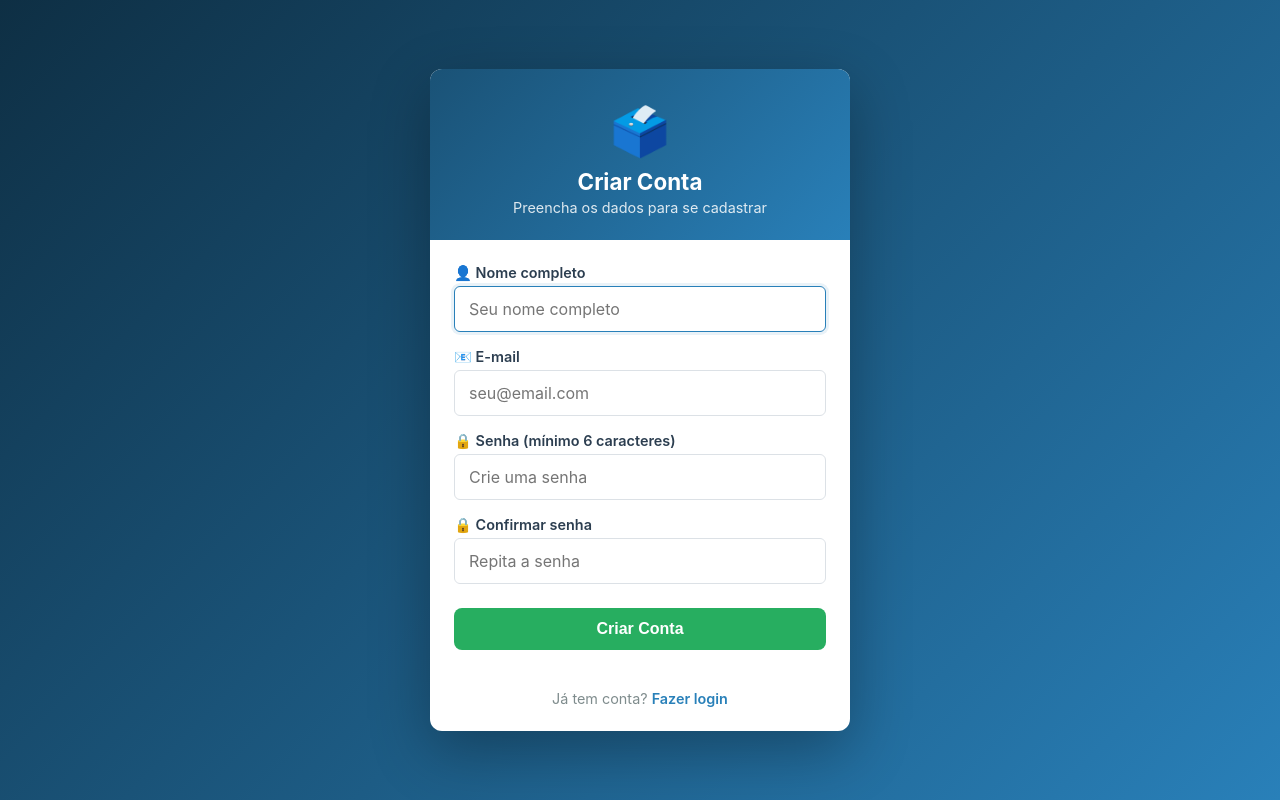
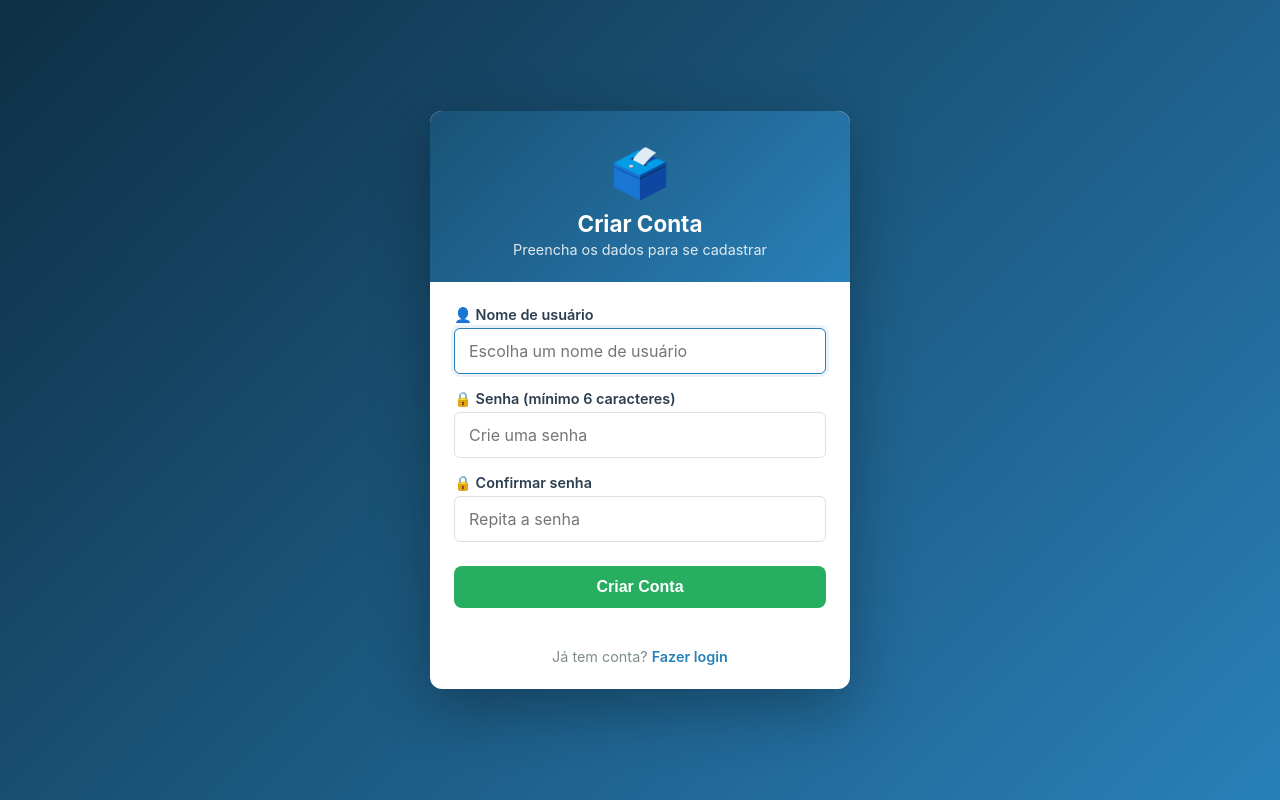
Before and after one commit to givanildo1nicacio-png/cadastro-eleitores, a Flask app: page /registro in a window 1280 px wide. Run offline with Flask 3, Linux system fonts and the light colour scheme.

Commit message:
feat: remover email de todos os cadastros e login por nome
- Removido campo email dos eleitores (form, tabela, cards, PDF, Excel)
- Login agora feito com nome de usuario + senha (sem email)
- Registro apenas com nome de usuario + senha
- Perfil atualizado sem campo email
- Privacidade mantida por usuario

🤖 Generated with Codebuff
Co-Authored-By: Codebuff <noreply@codebuff.com>

```diff
--- a/app.py
+++ b/app.py
@@ -38,8 +38,7 @@ def init_db():
     conn.execute('''
         CREATE TABLE IF NOT EXISTS usuarios (
             id INTEGER PRIMARY KEY AUTOINCREMENT,
-            nome TEXT NOT NULL,
-            email TEXT NOT NULL UNIQUE,
+            nome TEXT NOT NULL UNIQUE,
             senha_hash TEXT NOT NULL,
             created_at TIMESTAMP DEFAULT CURRENT_TIMESTAMP
         )
@@ -55,7 +54,6 @@ def init_db():
             data_nascimento TEXT,
             sexo TEXT,
             telefone TEXT,
-            email TEXT,
             cep TEXT,
             logradouro TEXT,
             numero TEXT,
@@ -134,26 +132,25 @@ def get_usuario_logado():
 def login():
     """Página de login"""
     if request.method == 'POST':
-        email = request.form.get('email', '').strip().lower()
+        nome = request.form.get('nome', '').strip()
         senha = request.form.get('senha', '')
 
-        if not email or not senha:
-            flash('Preencha e-mail e senha', 'error')
+        if not nome or not senha:
+            flash('Preencha nome e senha', 'error')
             return render_template('login.html')
 
         conn = get_db()
         user = conn.execute(
-            'SELECT * FROM usuarios WHERE email = ?', (email,)
+            'SELECT * FROM usuarios WHERE nome = ?', (nome,)
         ).fetchone()
         conn.close()
 
         if user and verificar_senha(senha, user['senha_hash']):
             session['usuario_id'] = user['id']
             session['usuario_nome'] = user['nome']
-            session['usuario_email'] = user['email']
             return redirect(url_for('index'))
         else:
-            flash('E-mail ou senha incorretos', 'error')
+            flash('Nome ou senha incorretos', 'error')
             return render_template('login.html')
 
     return render_template('login.html')
@@ -164,11 +161,10 @@ def registro():
     """Página de registro"""
     if request.method == 'POST':
         nome = request.form.get('nome', '').strip()
-        email = request.form.get('email', '').strip().lower()
         senha = request.form.get('senha', '')
         confirmar = request.form.get('confirmar_senha', '')
 
-        if not nome or not email or not senha:
+        if not nome or not senha:
             flash('Preencha todos os campos', 'error')
             return render_template('registro.html')
 
@@ -183,26 +179,25 @@ def registro():
         conn = get_db()
         try:
             conn.execute(
-                'INSERT INTO usuarios (nome, email, senha_hash) VALUES (?, ?, ?)',
-                (nome, email, hash_senha(senha))
+                'INSERT INTO usuarios (nome, senha_hash) VALUES (?, ?)',
+                (nome, hash_senha(senha))
             )
             conn.commit()
 
             # Login automático após registro
             user = conn.execute(
-                'SELECT * FROM usuarios WHERE email = ?', (email,)
+                'SELECT * FROM usuarios WHERE nome = ?', (nome,)
             ).fetchone()
             conn.close()
 
             session['usuario_id'] = user['id']
             session['usuario_nome'] = user['nome']
-            session['usuario_email'] = user['email']
 
             flash('Conta criada com sucesso!', 'success')
             return redirect(url_for('index'))
         except sqlite3.IntegrityError:
             conn.close()
-            flash('Este e-mail já está cadastrado', 'error')
+            flash('Este nome de usuário já está em uso', 'error')
             return render_template('registro.html')
 
     return render_template('registro.html')
@@ -224,7 +219,7 @@ def perfil():
     """Página de perfil do usuário"""
     conn = get_db()
     usuario = conn.execute(
-        'SELECT id, nome, email, created_at FROM usuarios WHERE id = ?',
+        'SELECT id, nome, created_at FROM usuarios WHERE id = ?',
         (session['usuario_id'],)
     ).fetchone()
 
@@ -240,31 +235,29 @@ def perfil():
 
         if acao == 'atualizar_perfil':
             nome = request.form.get('nome', '').strip()
-            email = request.form.get('email', '').strip().lower()
 
-            if not nome or not email:
-                flash('Nome e e-mail são obrigatórios', 'error')
+            if not nome:
+                flash('Nome é obrigatório', 'error')
                 return render_template('perfil.html', usuario=dict(usuario), stats=dict(stats))
 
             conn = get_db()
             try:
                 conn.execute(
-                    'UPDATE usuarios SET nome = ?, email = ? WHERE id = ?',
-                    (nome, email, session['usuario_id'])
+                    'UPDATE usuarios SET nome = ? WHERE id = ?',
+                    (nome, session['usuario_id'])
                 )
                 conn.commit()
                 session['usuario_nome'] = nome
-                session['usuario_email'] = email
                 flash('Perfil atualizado com sucesso!', 'success')
             except sqlite3.IntegrityError:
-                flash('Este e-mail já está em uso por outra conta', 'error')
+                flash('Este nome de usuário já está em uso', 'error')
             finally:
                 conn.close()
 
             # Recarregar dados
             conn = get_db()
             usuario = conn.execute(
-                'SELECT id, nome, email, created_at FROM usuarios WHERE id = ?',
+                'SELECT id, nome, created_at FROM usuarios WHERE id = ?',
                 (session['usuario_id'],)
             ).fetchone()
             conn.close()
@@ -316,7 +309,7 @@ def api_perfil():
     """API: dados do perfil"""
     conn = get_db()
     user = conn.execute(
-        'SELECT id, nome, email, created_at FROM usuarios WHERE id = ?',
+        'SELECT id, nome, created_at FROM usuarios WHERE id = ?',
         (session['usuario_id'],)
     ).fetchone()
     stats = conn.execute(
@@ -327,7 +320,6 @@ def api_perfil():
     return jsonify({
         'id': user['id'],
         'nome': user['nome'],
-        'email': user['email'],
         'created_at': user['created_at'],
         'eleitores_cadastrados': stats['total']
     })
@@ -407,10 +399,10 @@ def api_cadastrar():
         conn.execute('''
         INSERT INTO eleitores (
             titulo_eleitoral, numero_titulo, nome_completo, data_nascimento,
-            sexo, telefone, email, cep, logradouro, numero,
+            sexo, telefone, cep, logradouro, numero,
             complemento, bairro, cidade, estado,
             zona_eleitoral, secao_eleitoral, observacoes, created_by
-        ) VALUES (?, ?, ?, ?, ?, ?, ?, ?, ?, ?, ?, ?, ?, ?, ?, ?, ?, ?)
+        ) VALUES (?, ?, ?, ?, ?, ?, ?, ?, ?, ?, ?, ?, ?, ?, ?, ?, ?)
         ''', (
             data.get('titulo_eleitoral', '').strip(),
             data.get('numero_titulo', '').strip(),
@@ -418,7 +410,6 @@ def api_cadastrar():
             data.get('data_nascimento', '').strip(),
             data.get('sexo', '').strip(),
             data.get('telefone', '').strip(),
-            data.get('email', '').strip(),
             data.get('cep', '').strip(),
             data.get('logradouro', '').strip(),
             data.get('numero', '').strip(),
@@ -472,7 +463,7 @@ def api_atualizar(id):
     conn.execute('''
         UPDATE eleitores SET
             titulo_eleitoral = ?, numero_titulo = ?, nome_completo = ?,
-            data_nascimento = ?, sexo = ?, telefone = ?, email = ?,
+            data_nascimento = ?, sexo = ?, telefone = ?,
             cep = ?, logradouro = ?, numero = ?, complemento = ?,
             bairro = ?, cidade = ?, estado = ?,
             zona_eleitoral = ?, secao_eleitoral = ?, observacoes = ?,
@@ -485,7 +476,6 @@ def api_atualizar(id):
         data.get('data_nascimento', '').strip(),
         data.get('sexo', '').strip(),
         data.get('telefone', '').strip(),
-        data.get('email', '').strip(),
         data.get('cep', '').strip(),
         data.get('logradouro', '').strip(),
         data.get('numero', '').strip(),
@@ -574,14 +564,13 @@ def api_export_pdf():
     # Cabeçalho da tabela
     colunas = [
         ('Nº Título', 28),
-        ('Nome', 45),
+        ('Nome', 50),
         ('Telefone', 28),
         ('Cidade/UF', 35),
         ('Zona', 15),
         ('Seção', 15),
-        ('Bairro', 30),
-        ('Logradouro', 45),
-        ('Email', 40),
+        ('Bairro', 35),
+        ('Logradouro', 55),
     ]
 
     pdf.set_font('Helvetica', 'B', 7)
@@ -615,14 +604,13 @@ def api_export_pdf():
 
         dados = [
             e['numero_titulo'] or e['titulo_eleitoral'] or '-',
-            (e['nome_completo'] or '-')[:30],
+            (e['nome_completo'] or '-')[:35],
             e['telefone'] or '-',
             cidade_uf,
             e['zona_eleitoral'] or '-',
             e['secao_eleitoral'] or '-',
             e['bairro'] or '-',
-            endereco[:35],
-            e['email'] or '-',
+            endereco[:40],
         ]
 
         for valor, (_, largura) in zip(dados, colunas):
@@ -685,7 +673,7 @@ def api_export_excel():
     # Cabeçalhos
     cabecalhos = [
         'Nº Título', 'Nome Completo', 'Data Nasc.', 'Sexo',
-        'Telefone', 'E-mail', 'CEP', 'Logradouro', 'Número',
+        'Telefone', 'CEP', 'Logradouro', 'Número',
         'Complemento', 'Bairro', 'Cidade', 'Estado',
         'Zona Eleitoral', 'Seção Eleitoral', 'Observações',
         'Cadastrado por', 'Data Cadastro'
@@ -707,7 +695,6 @@ def api_export_excel():
             e['data_nascimento'],
             sexo_map.get(e['sexo'], e['sexo']),
             e['telefone'],
-            e['email'],
             e['cep'],
             e['logradouro'],
             e['numero'],
@@ -727,7 +714,7 @@ def api_export_excel():
             cell.alignment = Alignment(vertical='center')
 
     # Ajustar largura das colunas
-    larguras = [16, 30, 14, 12, 18, 28, 12, 30, 8, 15, 20, 20, 8, 12, 12, 25, 18, 18]
+    larguras = [16, 30, 14, 12, 18, 12, 30, 8, 15, 20, 20, 8, 12, 12, 25, 18, 18]
     for i, largura in enumerate(larguras, 1):
         ws.column_dimensions[chr(64 + i) if i <= 26 else chr(64 + (i-1)//26) + chr(65 + (i-1)%26)].width = largura
 
--- a/static/js/main.js
+++ b/static/js/main.js
@@ -82,7 +82,6 @@ function renderizarCards(eleitores) {
                 <div><span class="label">Telefone:</span> ${e.telefone || '-'}</div>
                 <div><span class="label">Bairro:</span> ${e.bairro || '-'}</div>
                 <div><span class="label">Logradouro:</span> ${e.logradouro ? e.logradouro + ', ' + (e.numero || 'S/N') : '-'}</div>
-                <div><span class="label">Email:</span> ${e.email || '-'}</div>
                 <div><span class="label">Cadastrado por:</span> ${e.criado_por_nome || '-'}</div>
             </div>
             <div class="card-actions">
@@ -120,7 +119,6 @@ async function editarEleitor(id) {
         document.getElementById('data_nascimento').value = e.data_nascimento || '';
         document.getElementById('sexo').value = e.sexo || '';
         document.getElementById('telefone').value = e.telefone || '';
-        document.getElementById('email').value = e.email || '';
         document.getElementById('cep').value = e.cep || '';
         document.getElementById('logradouro').value = e.logradouro || '';
         document.getElementById('numero').value = e.numero || '';
@@ -157,7 +155,6 @@ async function salvarEleitor() {
         data_nascimento: document.getElementById('data_nascimento').value,
         sexo: document.getElementById('sexo').value,
         telefone: document.getElementById('telefone').value.trim(),
-        email: document.getElementById('email').value.trim(),
         cep: document.getElementById('cep').value.trim(),
         logradouro: document.getElementById('logradouro').value.trim(),
         numero: document.getElementById('numero').value.trim(),
--- a/templates/login.html
+++ b/templates/login.html
@@ -26,9 +26,9 @@
 
             <form method="POST" action="{{ url_for('login') }}">
                 <div class="form-group">
-                    <label for="email">📧 E-mail</label>
-                    <input type="email" id="email" name="email"
-                           placeholder="seu@email.com" required autofocus>
+                    <label for="nome">👤 Nome</label>
+                    <input type="text" id="nome" name="nome"
+                           placeholder="Seu nome de usuário" required autofocus>
                 </div>
 
                 <div class="form-group">
--- a/templates/registro.html
+++ b/templates/registro.html
@@ -26,15 +26,9 @@
 
             <form method="POST" action="{{ url_for('registro') }}">
                 <div class="form-group">
-                    <label for="nome">👤 Nome completo</label>
+                    <label for="nome">👤 Nome de usuário</label>
                     <input type="text" id="nome" name="nome"
-                           placeholder="Seu nome completo" required autofocus>
-                </div>
-
-                <div class="form-group">
-                    <label for="email">📧 E-mail</label>
-                    <input type="email" id="email" name="email"
-                           placeholder="seu@email.com" required>
+                           placeholder="Escolha um nome de usuário" required autofocus>
                 </div>
 
                 <div class="form-group">
```
Also changed, not shown: templates/index.html (+3 -9 lines), templates/perfil.html (+1 -7 lines).
